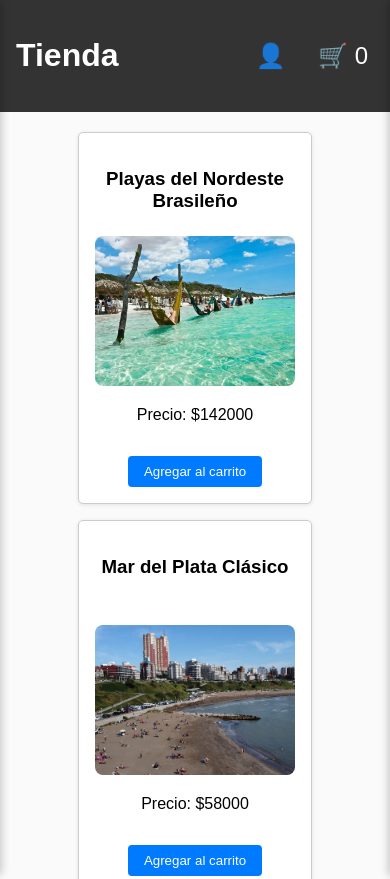
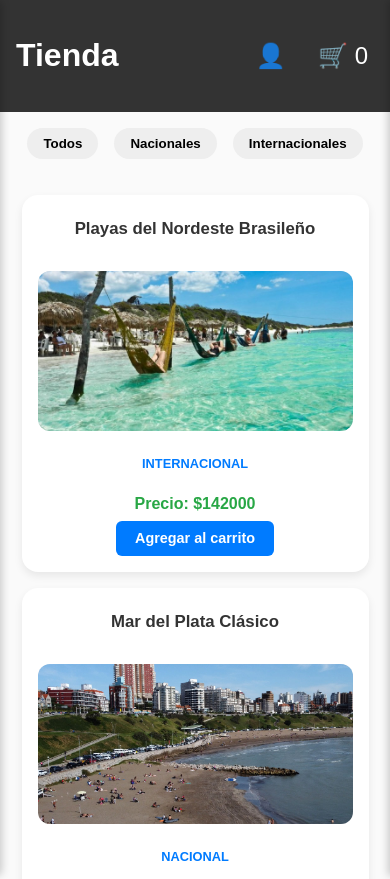
Before and after one commit to Rocconesci344/olimp, a website: page public/index.html in a window 390 px wide. Shown: the top 879 px of the page. Drawn offline with Linux system fonts and the light colour scheme; files whose address does not match are found by name.

Commit message:
agregue filtro nacional-internacional

```diff
--- a/public/app.js
+++ b/public/app.js
@@ -1,4 +1,3 @@
-// Variables globales y referencias DOM
 let products = [];
 let users = [];
 
@@ -14,8 +13,8 @@ const profilePanel = document.getElementById("profile-panel");
 
 let currentUser = null;
 let cart = [];
+let currentFilter = "todos"; // 👈 Filtro actual
 
-// Cargar productos y usuarios desde JSON o localStorage
 async function loadJSON() {
   try {
     const [productsResp, usersResp] = await Promise.all([
@@ -38,18 +37,15 @@ async function loadJSON() {
   }
 }
 
-// Guardar usuarios en localStorage
 function saveUsers(users) {
   localStorage.setItem("users", JSON.stringify(users));
 }
 
-// Obtener usuarios guardados
 function getUsers() {
   const usersStr = localStorage.getItem("users");
   return usersStr ? JSON.parse(usersStr) : [];
 }
 
-// Cargar sesión actual
 function loadSession() {
   const savedEmail = sessionStorage.getItem("loggedUserEmail");
   if (savedEmail) {
@@ -58,36 +54,40 @@ function loadSession() {
   return null;
 }
 
-// Guardar sesión
 function saveSession(email) {
   sessionStorage.setItem("loggedUserEmail", email);
 }
 
-// Limpiar sesión
 function clearSession() {
   sessionStorage.removeItem("loggedUserEmail");
 }
 
-// Cargar carrito de usuario
 function loadCartForUser(email) {
   const cartStr = sessionStorage.getItem("cart_" + email);
   return cartStr ? JSON.parse(cartStr) : [];
 }
 
-// Guardar carrito
 function saveCartForUser(email, cart) {
   sessionStorage.setItem("cart_" + email, JSON.stringify(cart));
 }
 
-// Renderizar productos
 function renderProducts() {
   productList.innerHTML = "";
-  products.forEach(prod => {
+
+  let filtered = products;
+  if (currentFilter === "nacional") {
+    filtered = products.filter(p => p.tipo === "nacional");
+  } else if (currentFilter === "internacional") {
+    filtered = products.filter(p => p.tipo === "internacional");
+  }
+
+  filtered.forEach(prod => {
     const div = document.createElement("div");
     div.className = "product-card";
     div.innerHTML = `
       <h3 class="product-card__name">${prod.name}</h3>
       <img src="${prod.image}" alt="${prod.name}" class="product-card__image" />
+      <p class="product-card__tipo">${prod.tipo.toUpperCase()}</p>
       <p class="product-card__price">Precio: $${prod.price}</p>
       <button class="product-card__add-btn add-to-cart-btn" data-id="${prod.id}">Agregar al carrito</button>
     `;
@@ -106,7 +106,6 @@ function renderProducts() {
   });
 }
 
-// Agregar producto al carrito
 function addToCart(productId) {
   const prod = products.find(p => p.id === productId);
   if (!prod) return;
@@ -123,13 +122,11 @@ function addToCart(productId) {
   updateCartCount();
 }
 
-// Renderizar carrito
 function renderCart() {
-  const cartItemsDiv = cartItems;
-  cartItemsDiv.innerHTML = "";
+  cartItems.innerHTML = "";
 
   if (cart.length === 0) {
-    cartItemsDiv.innerHTML = "<p>Tu carrito está vacío.</p>";
+    cartItems.innerHTML = "<p>Tu carrito está vacío.</p>";
     cartTotal.textContent = "0";
     updateCartCount();
     return;
@@ -152,27 +149,26 @@ function renderCart() {
       <span class="cart-item-price">$${(prod.price * item.quantity).toFixed(2)}</span>
     `;
 
-    cartItemsDiv.appendChild(itemDiv);
+    cartItems.appendChild(itemDiv);
   });
 
   updateCartTotal();
   updateCartCount();
 
-  // Botones para ajustar cantidad
   document.querySelectorAll(".qty-btn").forEach(button => {
     button.addEventListener("click", (e) => {
-      const id = parseInt(e.target.getAttribute("data-id"));
-      const action = e.target.getAttribute("data-action");
+      const id = parseInt(e.target.dataset.id);
+      const action = e.target.dataset.action;
 
-      const itemIndex = cart.findIndex(i => i.id === id);
-      if (itemIndex === -1) return;
+      const index = cart.findIndex(i => i.id === id);
+      if (index === -1) return;
 
       if (action === "increase") {
-        cart[itemIndex].quantity++;
+        cart[index].quantity++;
       } else if (action === "decrease") {
-        cart[itemIndex].quantity--;
-        if (cart[itemIndex].quantity <= 0) {
-          cart.splice(itemIndex, 1);
+        cart[index].quantity--;
+        if (cart[index].quantity <= 0) {
+          cart.splice(index, 1);
         }
       }
 
@@ -195,7 +191,6 @@ function updateCartCount() {
   document.getElementById("cart-count").textContent = count;
 }
 
-// Renderizar info de usuario o formulario de login/registro
 function renderUserInfo() {
   if (currentUser) {
     profilePanel.innerHTML = `
@@ -217,11 +212,10 @@ function renderUserInfo() {
   }
 }
 
-// Renderizar formularios de Login y Registro con toggle
 function renderAuthForms() {
   profilePanel.innerHTML = `
     <div class="auth-forms">
-      <form id="login-form" aria-label="Formulario de inicio de sesión">
+      <form id="login-form">
         <h2>Iniciar sesión</h2>
         <label for="login-email">Correo electrónico</label>
         <input type="email" id="login-email" required />
@@ -232,16 +226,16 @@ function renderAuthForms() {
         <p class="auth-error" id="login-error"></p>
       </form>
 
-      <form id="register-form" aria-label="Formulario de registro" style="display:none;">
+      <form id="register-form" style="display:none;">
         <h2>Registrarse</h2>
         <label for="reg-name">Nombre completo</label>
-        <input type="text" id="reg-name" required minlength="3" />
+        <input type="text" id="reg-name" required />
         <label for="reg-email">Correo electrónico</label>
         <input type="email" id="reg-email" required />
         <label for="reg-password">Contraseña</label>
-        <input type="password" id="reg-password" required minlength="6" />
+        <input type="password" id="reg-password" required />
         <label for="reg-password2">Confirmar contraseña</label>
-        <input type="password" id="reg-password2" required minlength="6" />
+        <input type="password" id="reg-password2" required />
         <button type="submit">Crear cuenta</button>
         <p class="auth-toggle" id="show-login">¿Ya tienes cuenta? Inicia sesión</p>
         <p class="auth-error" id="register-error"></p>
@@ -249,7 +243,6 @@ function renderAuthForms() {
     </div>
   `;
 
-  // Toggle entre login y registro
   document.getElementById("show-register").addEventListener("click", () => {
     document.getElementById("login-form").style.display = "none";
     document.getElementById("register-form").style.display = "block";
@@ -260,19 +253,16 @@ function renderAuthForms() {
     document.getElementById("login-form").style.display = "block";
   });
 
-  // Login submit
   document.getElementById("login-form").addEventListener("submit", (e) => {
     e.preventDefault();
     const email = e.target["login-email"].value.trim().toLowerCase();
     const password = e.target["login-password"].value;
 
     const user = users.find(u => u.email === email);
-
     if (!user) {
       showError("login-error", "Usuario no encontrado.");
       return;
     }
-
     if (user.password !== password) {
       showError("login-error", "Contraseña incorrecta.");
       return;
@@ -286,10 +276,8 @@ function renderAuthForms() {
     updateCartCount();
   });
 
-  // Registro submit
   document.getElementById("register-form").addEventListener("submit", (e) => {
     e.preventDefault();
-
     const name = e.target["reg-name"].value.trim();
     const email = e.target["reg-email"].value.trim().toLowerCase();
     const password = e.target["reg-password"].value;
@@ -308,7 +296,6 @@ function renderAuthForms() {
     const newUser = { name, email, password };
     users.push(newUser);
     saveUsers(users);
-
     currentUser = newUser;
     saveSession(email);
     cart = [];
@@ -318,16 +305,16 @@ function renderAuthForms() {
   });
 }
 
-// Mostrar error en formularios
 function showError(id, message) {
   const el = document.getElementById(id);
   if (el) {
     el.textContent = message;
-    setTimeout(() => { el.textContent = ""; }, 3000);
+    setTimeout(() => {
+      el.textContent = "";
+    }, 3000);
   }
 }
 
-// Eventos para abrir y cerrar paneles
 cartBtn.addEventListener("click", () => {
   if (!currentUser) {
     alert("Debes iniciar sesión para ver el carrito.");
@@ -346,12 +333,9 @@ profileBtn.addEventListener("click", () => {
   cartPanel.classList.remove("active");
 });
 
-// Inicialización
 (async function init() {
   await loadJSON();
-
   users = getUsers();
-
   currentUser = loadSession();
   if (currentUser) {
     cart = loadCartForUser(currentUser.email);
@@ -361,4 +345,12 @@ profileBtn.addEventListener("click", () => {
   renderUserInfo();
   renderCart();
   updateCartCount();
+
+  // Agrega eventos de filtro
+  document.querySelectorAll(".filter-btn").forEach(btn => {
+    btn.addEventListener("click", () => {
+      currentFilter = btn.dataset.filter;
+      renderProducts();
+    });
+  });
 })();
--- a/public/index.html
+++ b/public/index.html
@@ -19,7 +19,15 @@
 
 
   <main>
-    <section id="product-list" class="product-list"></section>
+    <div class="filters">
+  <button class="filter-btn" data-filter="todos">Todos</button>
+  <button class="filter-btn" data-filter="nacional">Nacionales</button>
+  <button class="filter-btn" data-filter="internacional">Internacionales</button>
+  </div>
+
+  <div>
+        <section id="product-list" class="product-list"></section>
+  </div>
   </main>
 
   <aside id="cart-panel" class="cart-panel" aria-label="Carrito de compras">
--- a/public/productos.json
+++ b/public/productos.json
@@ -118,5 +118,13 @@
     "description": "4 noches en lodge de montaña con vista al lago, desayuno artesanal, paseo en catamarán por el Lago Nahuel Huapi y trekking guiado por el Bosque de Arrayanes.",
     "image": "../img/angostura_15.webp",
     "tipo": "nacional"
-  }
+  },
+  {
+  "id": 16,
+  "name": "Safari en Sudáfrica",
+  "price": 295000,
+  "description": "10 días de aventura en Sudáfrica con vuelos desde Buenos Aires, alojamiento en Johannesburgo y reservas naturales, safari en el Parque Kruger, guía en español y traslados completos.",
+  "image": "../img/sudafrica_16.jpg",
+  "tipo": "internacional"
+}
 ]
--- a/public/style.css
+++ b/public/style.css
@@ -1,6 +1,7 @@
 body {
   font-family: Arial, sans-serif;
-  margin: 0; padding: 0;
+  margin: 0;
+  padding: 0;
   background: #fafafa;
 }
 
@@ -30,36 +31,71 @@ body {
   padding: 20px;
 }
 
+/* CARD MEJORADA */
 .product-card {
-  border: 1px solid #ccc;
+  width: 260px;
+  height: 380px;
   padding: 1rem;
-  width: 200px;
-  text-align: center;
-  background: white;
-  border-radius: 5px;
-  box-shadow: 0 1px 4px rgba(0,0,0,0.1);
+  background: #ffffff;
+  border-radius: 16px;
+  box-shadow: 0 4px 8px rgba(0,0,0,0.08);
+  display: flex;
+  flex-direction: column;
+  align-items: center;
+  transition: transform 0.2s ease, box-shadow 0.2s ease;
+  border: none;
+  overflow: hidden;
 }
-.product-card__name{
-  max-height: 50px;
-  height: 50px;
+
+.product-card:hover {
+  transform: translateY(-4px);
+  box-shadow: 0 6px 12px rgba(0,0,0,0.12);
 }
+
 .product-card__image {
   width: 100%;
-  max-height: 150px;
-  height: 100%;
+  height: 160px;
   object-fit: cover;
-  border-radius: 8px;
+  border-radius: 12px;
+  margin-bottom: 0.75rem;
+  background-color: #f0f0f0;
 }
 
+.product-card__name {
+  font-size: 1.05rem;
+  font-weight: 600;
+  color: #333;
+  text-align: center;
+  margin: 0.5rem 0 0.25rem;
+  height: 48px;
+  overflow: hidden;
+}
+
+.product-card__tipo {
+  font-size: 0.8rem;
+  font-weight: bold;
+  color: #007bff;
+  margin-bottom: 0.5rem;
+  text-transform: uppercase;
+}
+
+.product-card__price {
+  font-size: 1rem;
+  font-weight: 700;
+  color: #28a745;
+  margin-bottom: 0.5rem;
+}
 
 .product-card__add-btn {
-  margin-top: 1rem;
-  padding: 0.5rem 1rem;
+  margin-top: auto;
+  padding: 0.6rem 1.2rem;
   cursor: pointer;
   border: none;
   background: #007bff;
   color: white;
-  border-radius: 4px;
+  border-radius: 6px;
+  font-size: 0.9rem;
+  font-weight: bold;
   transition: background-color 0.3s ease;
 }
 
@@ -67,9 +103,40 @@ body {
   background: #0056b3;
 }
 
+@media (max-width: 600px) {
+  .product-card {
+    width: 90%;
+    height: auto;
+  }
+}
+
+/* FILTROS */
+.filters {
+  display: flex;
+  justify-content: center;
+  gap: 1rem;
+  margin: 1rem 0;
+}
+
+.filter-btn {
+  padding: 0.5rem 1rem;
+  border: none;
+  border-radius: 20px;
+  background-color: #eee;
+  cursor: pointer;
+  font-weight: bold;
+  transition: background-color 0.2s ease;
+}
+
+.filter-btn:hover {
+  background-color: #ccc;
+}
+
+/* PANEL CARRITO */
 .cart-panel {
   position: fixed;
-  top: 0; right: 0;
+  top: 0;
+  right: 0;
   width: 320px;
   height: 100vh;
   background: white;
@@ -148,9 +215,11 @@ body {
   color: #007bff;
 }
 
+/* PANEL PERFIL */
 .profile-panel {
   position: fixed;
-  top: 0; left: 0;
+  top: 0;
+  left: 0;
   width: 300px;
   height: 100vh;
   background: #fff;
@@ -186,7 +255,7 @@ body {
   background: #b02a37;
 }
 
-/* Formulario Login y Registro */
+/* FORMULARIOS */
 .auth-forms {
   margin-top: 1rem;
 }
@@ -239,7 +308,6 @@ body {
   margin-top: 0.3rem;
 }
 
-/* Scrollbar para paneles */
 .cart-panel::-webkit-scrollbar,
 .profile-panel::-webkit-scrollbar {
   width: 8px;
@@ -247,6 +315,6 @@ body {
 
 .cart-panel::-webkit-scrollbar-thumb,
 .profile-panel::-webkit-scrollbar-thumb {
-  background-color: rgba(0,0,0,0.1);
+  background-color: rgba(0, 0, 0, 0.1);
   border-radius: 4px;
 }
```
Also changed, not shown: img/sudafrica_16.jpg (added).
